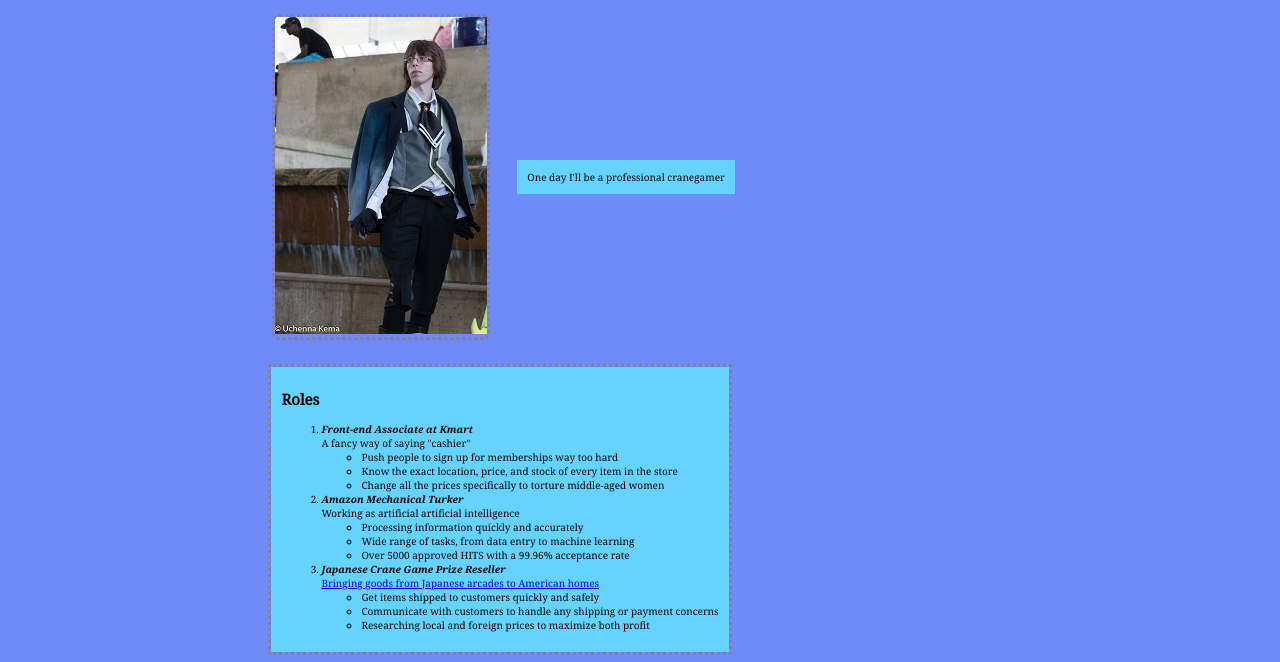
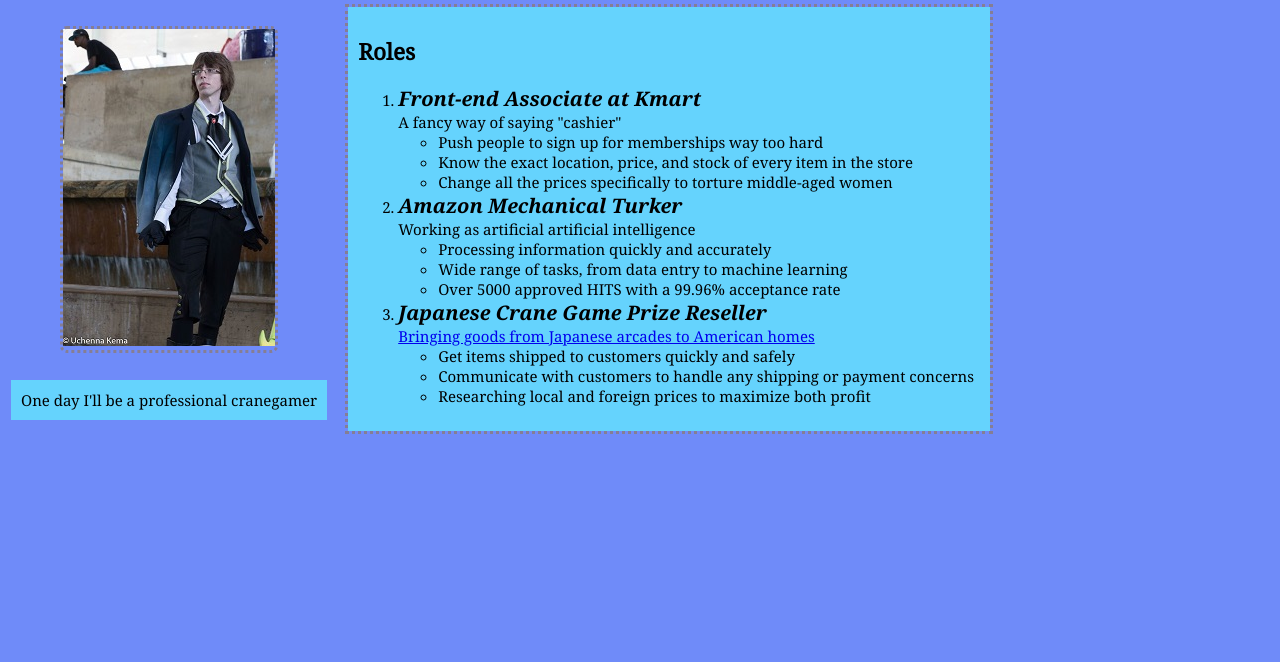
Before and after one commit to hkeegstraUMD/hkeegstraUMD.github.io, a plain HTML site: page assignment_1/index.html in a window 1280 px wide. Shown: the part 223-885 px from the top of the page. After the commit the page ends 800 px from the top, so only its background shows below. Drawn offline with Linux system fonts and the light colour scheme.

Commit message:
Mostly Done
Need to get 1000px, centering, and column thing done

```diff
--- a/assignment_1/style.css
+++ b/assignment_1/style.css
@@ -1,7 +1,6 @@
 html, body {
     font-size: 10px;
     background-color: #6f8bf9;
-    max-width: 1000px;
     margin: 0;
     padding: 0;
   }
@@ -26,8 +25,11 @@ html, body {
   .wrapper{
     display:flex;
     justify-content: space-around;
+    flex-direction: row;
+    flex-wrap: wrap;
+    font-size: 15px;
+    max-width: 1000px;
     align-items: center;
-    flex-direction: column;
     font-family: 'Noto Serif', sans-serif;
   }
 
@@ -36,6 +38,7 @@ html, body {
     justify-content: space-around;
     align-items: center;
     flex-wrap: wrap;
+    flex-direction: column;
     flex-grow: 1;
   }
 
@@ -66,5 +69,6 @@ html, body {
   }
 
   .job_title{
+    font-size: 20px;
     font-style: italic;
   }
```
